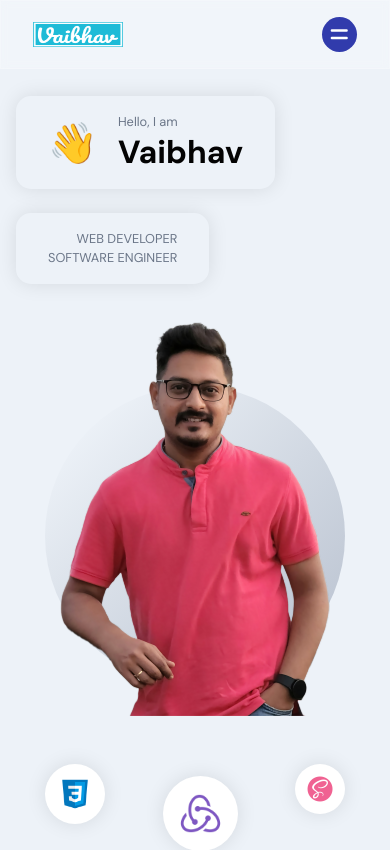
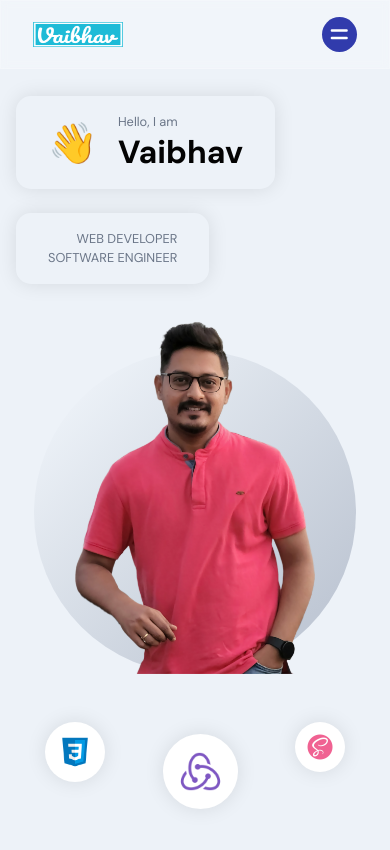
Before and after one commit to vaibhav-gavali/vg_portfolio_frontend, a React (Create React App) app: page / in a window 390 px wide. Shown: the top 850 px of the page. Built offline with nearby package versions, Linux system fonts and the light colour scheme.

Commit message:
image issues resolved

```diff
--- a/src/container/Header/Header.scss
+++ b/src/container/Header/Header.scss
@@ -197,5 +197,9 @@
 
   @media screen and (max-width: 1200px) {
     margin: 2rem 0;
+    img {
+      width: 75%;
+      margin: auto;
+    }
   }
 }
```
Also changed, not shown: src/assets/My_project.png.
